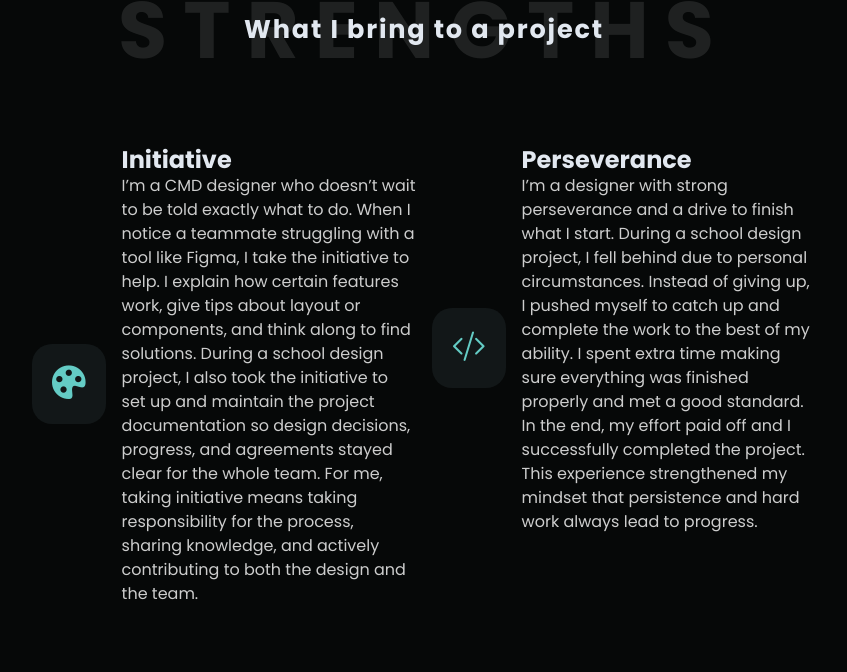
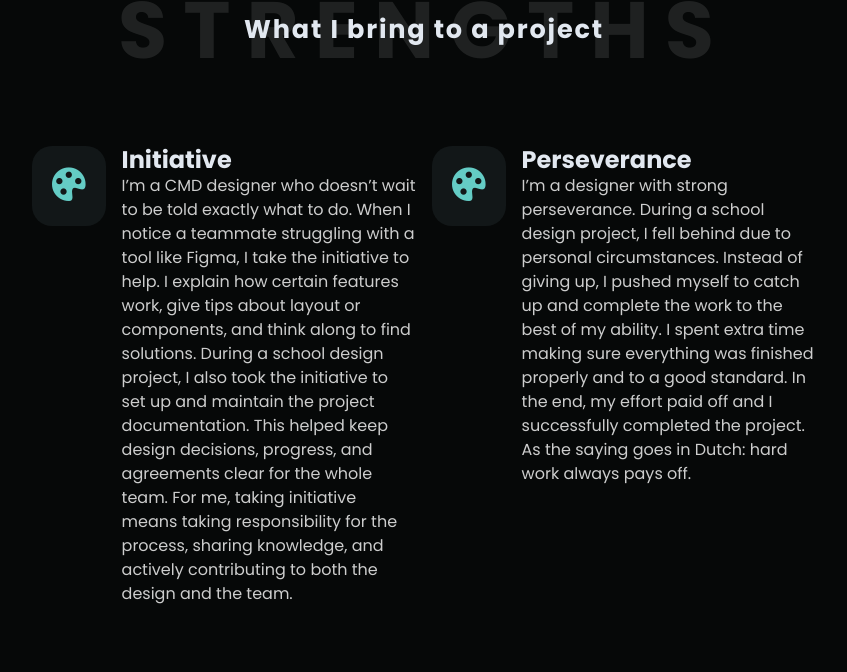
Before and after one commit to FrostiSR/portfolio, a React (Vite) app: page / in a window 1280 px wide. Shown: the part 1266-1938 px from the top of the page, without its empty margins (408-1255 px from the left). Built offline with nearby package versions, Linux system fonts and the light colour scheme; no server answers.

Commit message:
services layout change

```diff
--- a/src/components/About/Services.jsx
+++ b/src/components/About/Services.jsx
@@ -10,11 +10,11 @@ export default function About() {
 
       <div className="row g-4 py-5 row-cols-1 row-cols-lg-2">
         <Col xs={12} md={6} className="text-start p-2">
-          <div className="d-flex flex-row align-items-center gap-3">
+  <div className="d-flex flex-row align-items-start gap-3 h-100 service-card">
     <div className="service-box">
       <i className="bi bi-palette-fill"></i>
     </div>
-            <div>
+    <div className="flex-grow-1">
       <h4 className="fw-bold title-text">
         {ABOUT.services.graphic.title}
       </h4>
@@ -25,9 +25,9 @@ export default function About() {
   </div>
 </Col>
         <Col xs={12} md={6} className="text-start p-2">
-          <div className="d-flex flex-row align-items-center gap-3">
+  <div className="d-flex flex-row align-items-start gap-3 h-100 service-card">
     <div className="service-box">
-              <i className="bi bi-code-slash"></i>
+      <i className="bi bi-palette-fill"></i>
     </div>
   <div>
               <h4 className="fw-bold title-text">{ABOUT.services.web.title}</h4>
--- a/src/data.js
+++ b/src/data.js
@@ -20,11 +20,11 @@ export const ABOUT = {
     services:{
         graphic:{
             title: 'Initiative',
-            content:'I’m a CMD designer who doesn’t wait to be told exactly what to do. When I notice a teammate struggling with a tool like Figma, I take the initiative to help. I explain how certain features work, give tips about layout or components, and think along to find solutions. During a school design project, I also took the initiative to set up and maintain the project documentation so design decisions, progress, and agreements stayed clear for the whole team. For me, taking initiative means taking responsibility for the process, sharing knowledge, and actively contributing to both the design and the team.',
+            content:'I’m a CMD designer who doesn’t wait to be told exactly what to do. When I notice a teammate struggling with a tool like Figma, I take the initiative to help. I explain how certain features work, give tips about layout or components, and think along to find solutions. During a school design project, I also took the initiative to set up and maintain the project documentation. This helped keep design decisions, progress, and agreements clear for the whole team. For me, taking initiative means taking responsibility for the process, sharing knowledge, and actively contributing to both the design and the team.',
           },
         web:{
             title: 'Perseverance',
-            content:'I’m a designer with strong perseverance and a drive to finish what I start. During a school design project, I fell behind due to personal circumstances. Instead of giving up, I pushed myself to catch up and complete the work to the best of my ability. I spent extra time making sure everything was finished properly and met a good standard. In the end, my effort paid off and I successfully completed the project. This experience strengthened my mindset that persistence and hard work always lead to progress.',
+            content:'I’m a designer with strong perseverance. During a school design project, I fell behind due to personal circumstances. Instead of giving up, I pushed myself to catch up and complete the work to the best of my ability. I spent extra time making sure everything was finished properly and to a good standard. In the end, my effort paid off and I successfully completed the project. As the saying goes in Dutch: hard work always pays off.',
           },
     },
   };
```
Lines whose indentation alone changed are shown as unchanged.
